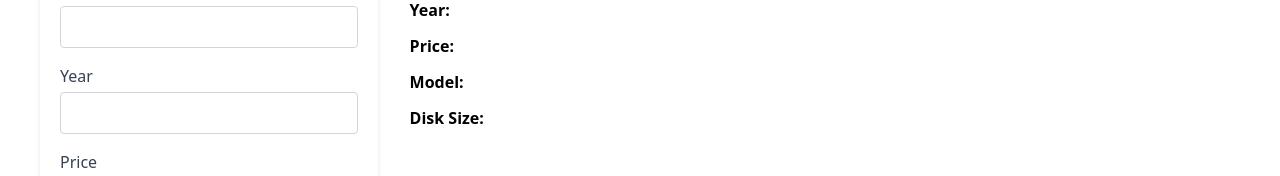
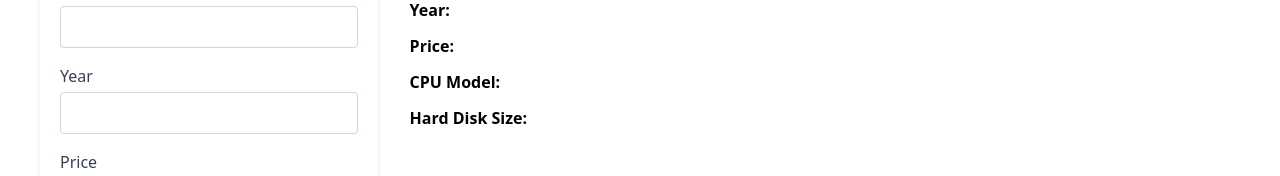
Before and after one commit to fanims/api-intigration, a React (Vite) app: page / in a window 1280 px wide. Shown: the part 502-678 px from the top of the page. Built offline with nearby package versions, Linux system fonts and the light colour scheme; no server answers.

Commit message:
working on API itigrations

```diff
--- a/src/components/Add-system-details.jsx
+++ b/src/components/Add-system-details.jsx
@@ -65,8 +65,8 @@ const AddSystemDetails = () => {
                         <p className="py-1.5"><strong className="inline-block w-[200px]">Name:</strong>{name}</p>
                         <p className="py-1.5"><strong className="inline-block w-[200px]">Year:</strong>{year}</p>
                         <p className="py-1.5"><strong className="inline-block w-[200px]">Price:</strong>{price}</p>
-                        <p className="py-1.5"><strong className="inline-block w-[200px]">Model:</strong>{model}</p>
-                        <p className="py-1.5"><strong className="inline-block w-[200px]">Disk Size:</strong>{diskSize}</p>
+                        <p className="py-1.5"><strong className="inline-block w-[200px]">CPU Model:</strong>{model}</p>
+                        <p className="py-1.5"><strong className="inline-block w-[200px]">Hard Disk Size:</strong>{diskSize}</p>
                     </div>
                 </div>
             </div>
```
